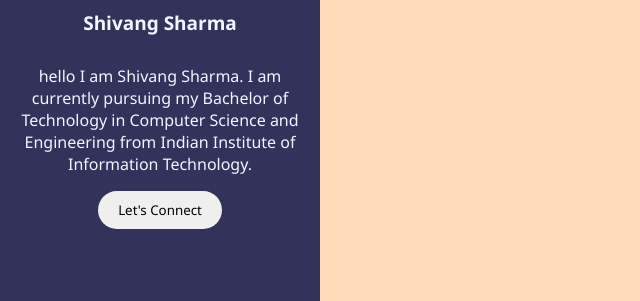
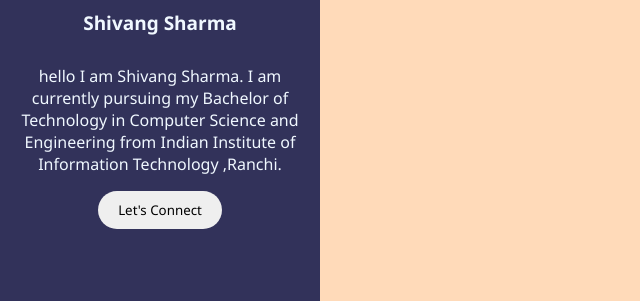
Before and after one commit to shivang1919/selfintroduction, a plain HTML site: page index.html in a window 1280 px wide. Shown: the part 362-663 px from the top of the page, 0-640 px from the left. Drawn offline with Linux system fonts and the light colour scheme.

Commit message:
Update index.html

```diff
--- a/index.html
+++ b/index.html
@@ -58,7 +58,7 @@
       <p class="bio">
         hello I am Shivang Sharma. I am currently pursuing my Bachelor of
         Technology in Computer Science and Engineering from Indian Institute of
-        Information Technology.
+        Information Technology ,Ranchi.
       </p>
       <button class="connect-button">Let's Connect</button>
     </div>
```
